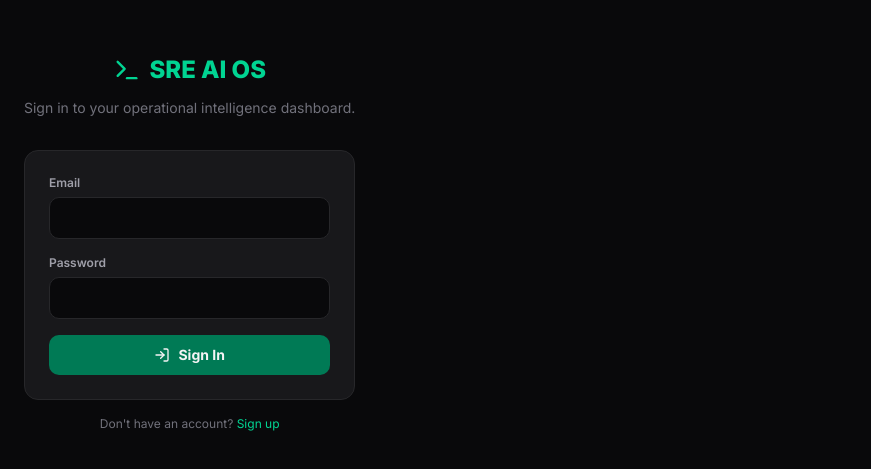
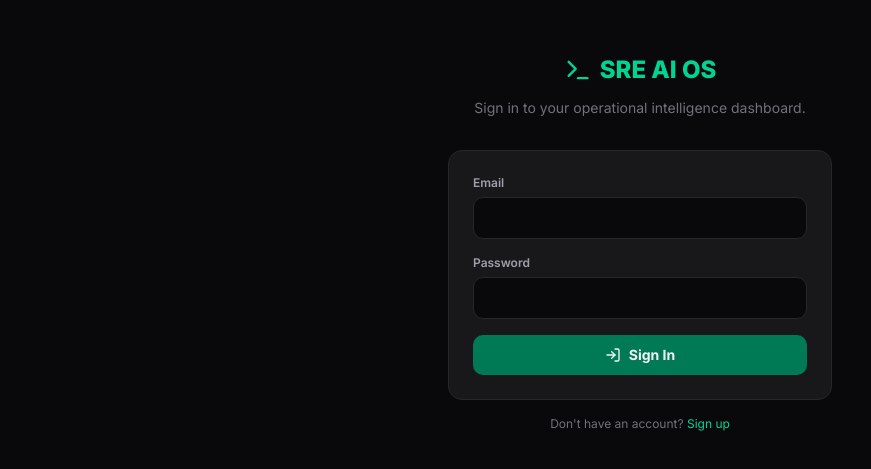
Before and after one commit to keshav154/sre-ai-os, a Next.js app in the folder frontend/: page /login in a window 1280 px wide. Shown: the part 157-626 px from the top of the page, without its empty margins (0-871 px from the left). Built offline with nearby package versions, Linux system fonts and the light colour scheme; no server answers.

Commit message:
features

```diff
--- a/frontend/src/app/layout.tsx
+++ b/frontend/src/app/layout.tsx
@@ -17,7 +17,7 @@ export default function RootLayout({
 }>) {
   return (
     <html lang="en" className="dark">
-      <body className={`${inter.className} flex min-h-screen bg-[#09090b] text-zinc-100`}>
+      <body className={`${inter.className} min-h-screen bg-[#09090b] text-zinc-100`}>
         <AppShell>{children}</AppShell>
       </body>
     </html>
```
